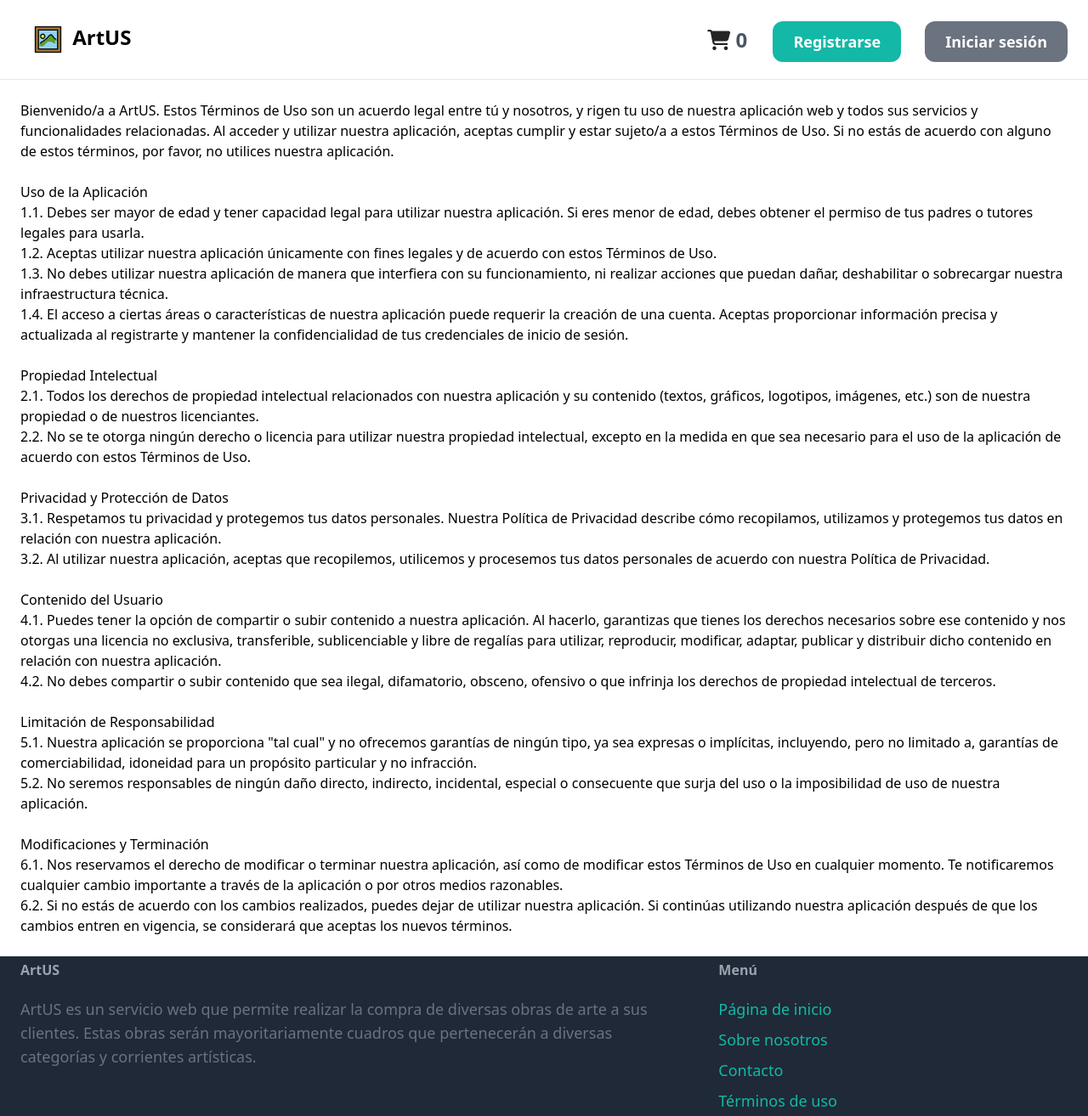
After one commit to Yuuta094/PGPI-G2.12, a Django app: page /termsofuse/ in a window 1280 px wide. The commit adds this page. Shown: the whole page at 85% size. Run offline with Django 4.2, Linux system fonts and the light colour scheme; some libraries are stand-ins or nearby versions.

Commit message:
Feat: Adición de logo y datos de empresa.

```diff
--- a/artUS/artus/artus/urls.py
+++ b/artUS/artus/artus/urls.py
@@ -18,7 +18,7 @@ from django.conf import settings
 from django.conf.urls.static import static
 from django.contrib import admin
 from django.urls import path,include
-from core.views import index, about, contact
+from core.views import index, about, contact, termsofuse
 
 from django.urls import include, path
 from core.views import index, about
@@ -32,5 +32,6 @@ urlpatterns = [
     path('product/', include('product.urls')),
     path('about/', about, name='about'),
     path('contact/', contact, name='contact'),
+    path('termsofuse/', termsofuse, name='termsofuse'),
     path('admin/', admin.site.urls),
 ] + static(settings.MEDIA_URL, document_root=settings.MEDIA_ROOT)
--- a/artUS/artus/core/templates/core/base.html
+++ b/artUS/artus/core/templates/core/base.html
@@ -9,15 +9,23 @@
         <script src="https://kit.fontawesome.com/32997379fa.js" crossorigin="anonymous"></script>
 
         <title>{% block title %}{% endblock %} | ArtUS</title>
+
+        <nav class="py-6 px-6 flex justify-between items-center border-b border-gray-200">
+            <style>
+                .logo {
+                display: inline-block;
+                vertical-align: middle;
+                margin-left: 10px;
+                }
+            </style>
+            <a href="/" class="text-2xl font-bold">
+                <img src="media\product_images\logo.png" alt="Logo" class="logo" width="45" height="45">
+                ArtUS
+            </a>
     </head>
 
     <body class="flex flex-col min-h-screen">
-        <nav class="py-6 px-6 flex justify-between items-center border-b border-gray-200">
-
-            <a href="/" class = "text-2xl font-bold">ArtUS</a>
-
             <div class="space-x-6">
-
 
                 <a href="{% url 'carrito:carrito_detail' %}" class="text-gray-600 font-semibold hover:text-gray-900 mr-auto text-2xl">
                     <i class="fas fa-shopping-cart" style="color: #232424;"></i>
@@ -58,10 +66,11 @@
                 <h3 class="mb-5 font-semibold text-gray-400">Menú</h3>
 
                 <ul class="space-y-2">
-                   <li><a href="{% url 'about' %}" class="text-lg text-teal-500 hover:text-teal-700">About</a></li>
+                    <li><a href="{% url 'index' %}" class="text-lg text-teal-500 hover:text-teal-700">Página de inicio</a></li>
+                    <li><a href="{% url 'about' %}" class="text-lg text-teal-500 hover:text-teal-700">Sobre nosotros</a></li>
                     <li><a href="{% url 'contact' %}" class="text-lg text-teal-500 hover:text-teal-700">Contacto</a></li>
-                    <li><a href="#" class="text-lg text-teal-500 hover:text-teal-700">Privacidad</a></li>
-                    <li><a href="#" class="text-lg text-teal-500 hover:text-teal-700">Términos de uso</a></li>
+                    <li><a href="{% url 'termsofuse' %}" class="text-lg text-teal-500 hover:text-teal-700">Términos de uso</a></li>
+
                 </ul>
             </div>
         </footer>
--- /dev/null
+++ b/artUS/artus/core/templates/core/termsofuse.html
@@ -0,0 +1,43 @@
+{% extends 'core/base.html' %}
+
+{% block title %}Términos de uso{% endblock %}
+
+{% block content %}
+        <p>
+            Bienvenido/a a <a href="http://127.0.0.1:8000">ArtUS</a>. Estos Términos de Uso son un acuerdo legal entre tú y nosotros, y rigen tu uso de nuestra aplicación web y todos sus servicios y funcionalidades relacionadas.
+            Al acceder y utilizar nuestra aplicación, aceptas cumplir y estar sujeto/a a estos Términos de Uso. Si no estás de acuerdo con alguno de estos términos, por favor, no utilices nuestra aplicación.
+            <br><br>
+            Uso de la Aplicación
+            <br>
+            1.1. Debes ser mayor de edad y tener capacidad legal para utilizar nuestra aplicación. Si eres menor de edad, debes obtener el permiso de tus padres o tutores legales para usarla. <br>
+            1.2. Aceptas utilizar nuestra aplicación únicamente con fines legales y de acuerdo con estos Términos de Uso. <br>
+            1.3. No debes utilizar nuestra aplicación de manera que interfiera con su funcionamiento, ni realizar acciones que puedan dañar, deshabilitar o sobrecargar nuestra infraestructura técnica. <br>
+            1.4. El acceso a ciertas áreas o características de nuestra aplicación puede requerir la creación de una cuenta. Aceptas proporcionar información precisa y actualizada al registrarte y mantener la confidencialidad de tus credenciales de inicio de sesión.
+            <br><br>
+            Propiedad Intelectual
+            <br>
+            2.1. Todos los derechos de propiedad intelectual relacionados con nuestra aplicación y su contenido (textos, gráficos, logotipos, imágenes, etc.) son de nuestra propiedad o de nuestros licenciantes. <br>
+            2.2. No se te otorga ningún derecho o licencia para utilizar nuestra propiedad intelectual, excepto en la medida en que sea necesario para el uso de la aplicación de acuerdo con estos Términos de Uso.
+            <br><br>
+            Privacidad y Protección de Datos
+            <br>
+            3.1. Respetamos tu privacidad y protegemos tus datos personales. Nuestra Política de Privacidad describe cómo recopilamos, utilizamos y protegemos tus datos en relación con nuestra aplicación. <br>
+            3.2. Al utilizar nuestra aplicación, aceptas que recopilemos, utilicemos y procesemos tus datos personales de acuerdo con nuestra Política de Privacidad.
+            <br><br>
+            Contenido del Usuario
+            <br>
+            4.1. Puedes tener la opción de compartir o subir contenido a nuestra aplicación. Al hacerlo, garantizas que tienes los derechos necesarios sobre ese contenido y nos otorgas una licencia no exclusiva, transferible, sublicenciable y libre de regalías para utilizar, reproducir, modificar, adaptar, publicar y distribuir dicho contenido en relación con nuestra aplicación. <br>
+            4.2. No debes compartir o subir contenido que sea ilegal, difamatorio, obsceno, ofensivo o que infrinja los derechos de propiedad intelectual de terceros.
+            <br><br>
+            Limitación de Responsabilidad
+            <br>
+            5.1. Nuestra aplicación se proporciona "tal cual" y no ofrecemos garantías de ningún tipo, ya sea expresas o implícitas, incluyendo, pero no limitado a, garantías de comerciabilidad, idoneidad para un propósito particular y no infracción. <br>
+            5.2. No seremos responsables de ningún daño directo, indirecto, incidental, especial o consecuente que surja del uso o la imposibilidad de uso de nuestra aplicación.
+            <br><br>
+            Modificaciones y Terminación
+            <br>
+            6.1. Nos reservamos el derecho de modificar o terminar nuestra aplicación, así como de modificar estos Términos de Uso en cualquier momento. Te notificaremos cualquier cambio importante a través de la aplicación o por otros medios razonables. <br>
+            6.2. Si no estás de acuerdo con los cambios realizados, puedes dejar de utilizar nuestra aplicación. Si continúas utilizando nuestra aplicación después de que los cambios entren en vigencia, se considerará que aceptas los nuevos términos.
+        </p>
+
+{% endblock %}
--- a/artUS/artus/core/views.py
+++ b/artUS/artus/core/views.py
@@ -18,6 +18,10 @@ def about(request):
     return render(request, 'core/about.html', {
     })
 
+def termsofuse(request):
+    return render(request, 'core/termsofuse.html', {
+    })
+
 def signup(request):
     if request.method == 'POST':
         form = SignupForm(request.POST)
--- a/artUS/artus/product/templates/product/detail.html
+++ b/artUS/artus/product/templates/product/detail.html
@@ -30,7 +30,7 @@
                 <button class="py-2 px-2 text-lg bg-teal-500 hover:bg-teal-700 rounded-xl text-white">Añadir al carrito</button>
             </div>
             {% if artwork.quantity < item.artwork.quantity %}
-                <p class="text-red-500">últimas unidades</p>
+                <p class="text-red-500">Últimas unidades</p>
             {% endif %}
         </form>
         <div class="mt-4 p-4 bg-white rounded-xl">
```
Also changed, not shown: artUS/artus/core/templates/core/about.html (+15 -2 lines), artUS/artus/core/templates/core/contact.html (+32 -2 lines), artUS/artus/db.sqlite3, artUS/artus/media/product_images/logo.png (added).
